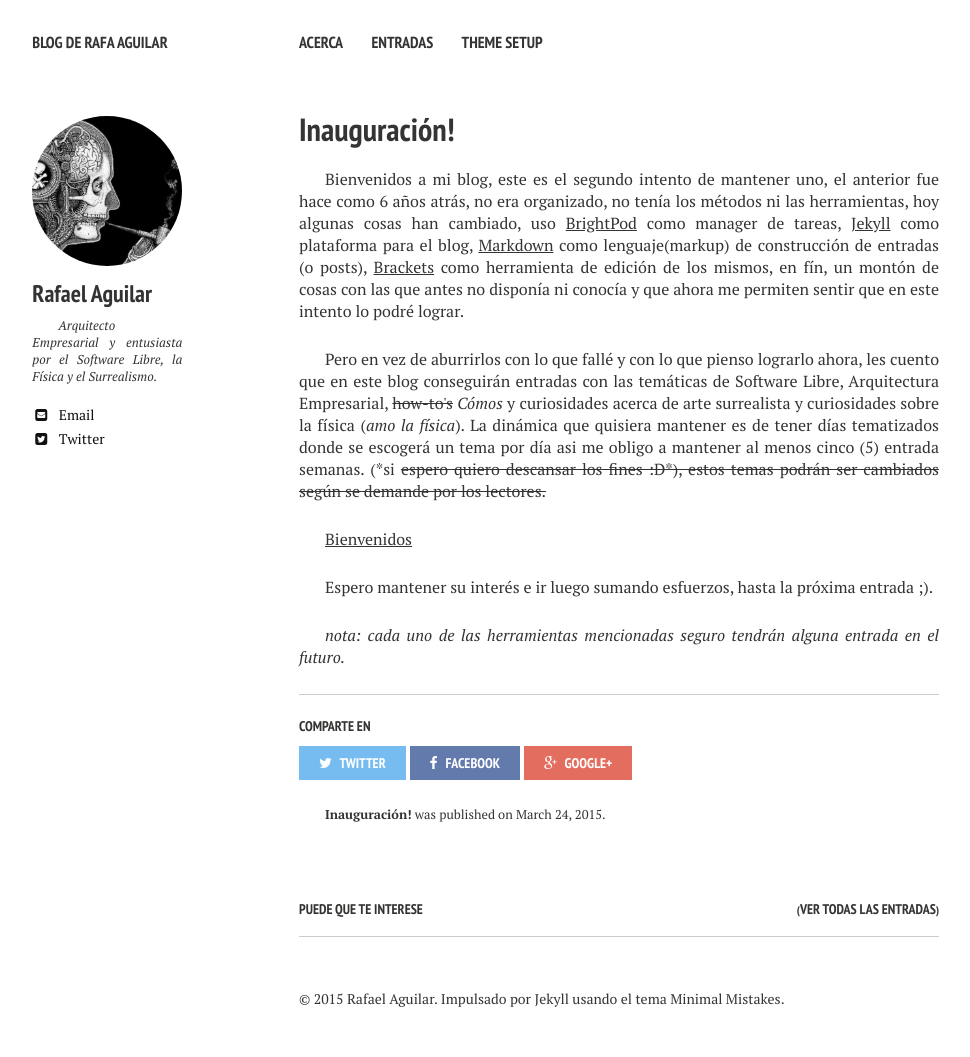
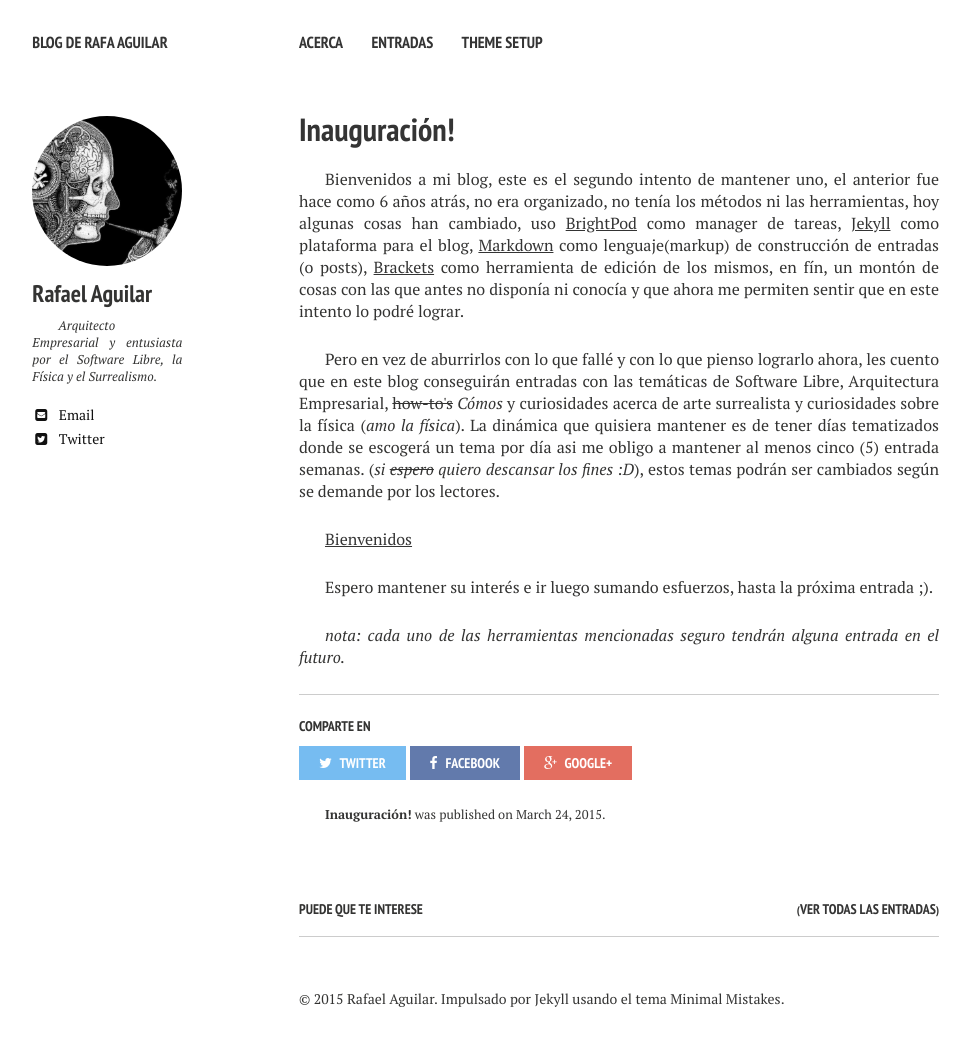
Before and after one commit to RafaAguilar/RafaAguilar.github.io, a Jekyll site: the page built from _posts/2015-03-23-inauguracion.markdown, in a window 1280 px wide. Shown: the whole page, without its empty margins (21-991 px from the left). Built offline with Jekyll 4.4.1, drawn with Linux system fonts in a browser that asks for light colours; nearby versions of some CDN libraries.

```diff
--- a/_posts/2015-03-23-inauguracion.markdown
+++ b/_posts/2015-03-23-inauguracion.markdown
@@ -8,7 +8,7 @@
 ---
 Bienvenidos a mi blog, este es el segundo intento de mantener uno, el anterior fue hace como 6 años atrás, no era organizado, no tenía los métodos ni las herramientas, hoy algunas cosas han cambiado, uso [BrightPod][brightpod] como manager de tareas, [Jekyll][jekyll] como plataforma para el blog, [Markdown][md] como lenguaje(markup) de construcción de entradas (o posts), [Brackets][brackets] como herramienta de edición de los mismos, en fín, un montón de cosas con las que antes no disponía ni conocía y que ahora me permiten sentir que en este intento lo podré lograr.
 
-Pero en vez de aburrirlos con lo que fallé y con lo que pienso lograrlo ahora, les cuento que en este blog conseguirán entradas con las temáticas de Software Libre, Arquitectura Empresarial, <s>how-to's</s> *Cómos* y curiosidades acerca de arte surrealista y curiosidades sobre la física (*amo la física*).  La dinámica que quisiera mantener es de tener días tematizados donde se escogerá un tema por día asi me obligo a mantener al menos cinco (5) entrada semanas. (*si <s>espero<s/> quiero descansar los fines :D*), estos temas podrán ser cambiados según se demande por los lectores.
+Pero en vez de aburrirlos con lo que fallé y con lo que pienso lograrlo ahora, les cuento que en este blog conseguirán entradas con las temáticas de Software Libre, Arquitectura Empresarial, <s>how-to's</s> *Cómos* y curiosidades acerca de arte surrealista y curiosidades sobre la física (*amo la física*).  La dinámica que quisiera mantener es de tener días tematizados donde se escogerá un tema por día asi me obligo a mantener al menos cinco (5) entrada semanas. (*si <s>espero</s> quiero descansar los fines :D*), estos temas podrán ser cambiados según se demande por los lectores.
 
 [Bienvenidos][reverencia]
 
```
